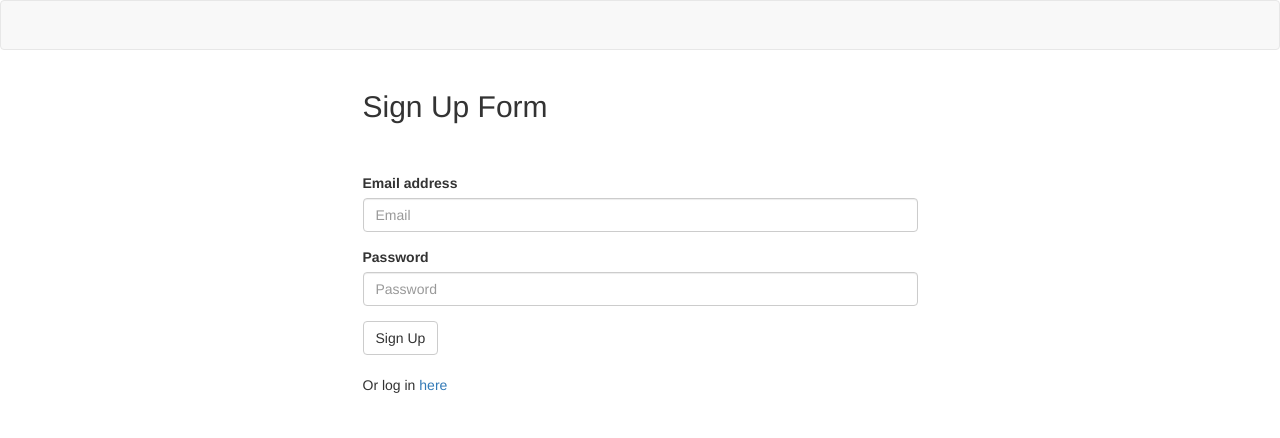
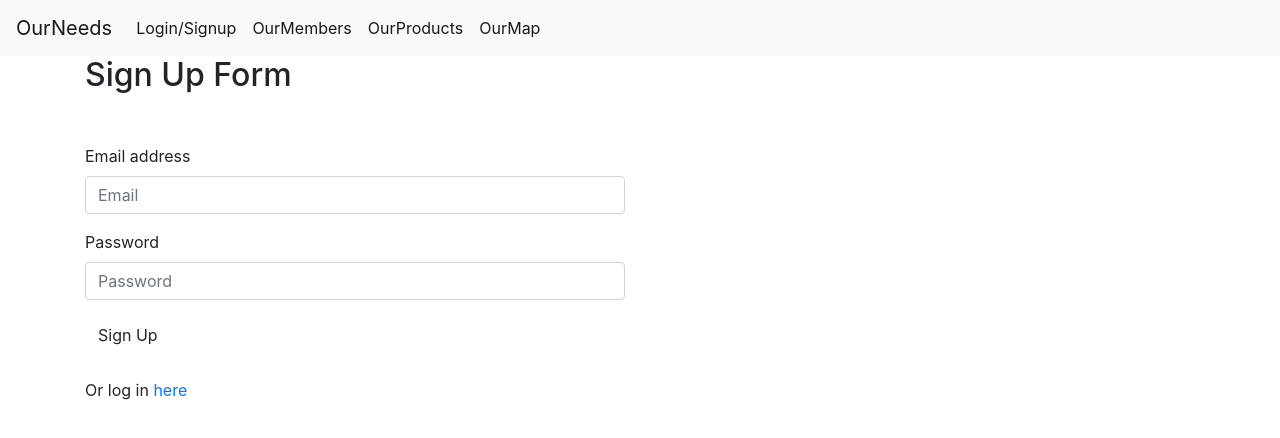
Before and after one commit to TestadeNevill/Group2Repo, a website: page public/signup.html in a window 1280 px wide. Drawn offline with nearby package versions, Linux system fonts and the light colour scheme.

Commit message:
Update signup.html

```diff
--- a/public/signup.html
+++ b/public/signup.html
@@ -1,3 +1,4 @@
+
 <!DOCTYPE html>
 <html lang="en">
 
@@ -5,14 +6,21 @@
   <title>Passport Authentication</title>
   <meta charset="UTF-8">
   <meta name="viewport" content="width=device-width, initial-scale=1">
-  <link rel="stylesheet" href="https://maxcdn.bootstrapcdn.com/bootswatch/3.3.7/lumen/bootstrap.min.css">
+  <link rel="stylesheet" href="https://stackpath.bootstrapcdn.com/bootstrap/4.5.2/css/bootstrap.min.css" integrity="sha384-JcKb8q3iqJ61gNV9KGb8thSsNjpSL0n8PARn9HuZOnIxN0hoP+VmmDGMN5t9UJ0Z" crossorigin="anonymous">
   <link href="stylesheets/style.css" rel="stylesheet">
 </head>
-
 <body>
-  <nav class="navbar navbar-default">
-    <div class="container-fluid">
-      <div class="navbar-header">
+  <nav class="navbar navbar-expand-lg navbar-light bg-light">
+    <a class="navbar-brand" href="#">OurNeeds</a>
+    <button class="navbar-toggler" type="button" data-toggle="collapse" data-target="#navbarNavAltMarkup" aria-controls="navbarNavAltMarkup" aria-expanded="false" aria-label="Toggle navigation">
+      <span class="navbar-toggler-icon"></span>
+    </button>
+    <div class="collapse navbar-collapse" id="navbarNavAltMarkup">
+      <div class="navbar-nav">
+        <a class="nav-item nav-link active" href="#">Login/Signup <span class="sr-only">(current)</span></a>
+        <a class="nav-item nav-link active" href="#">OurMembers</a>
+        <a class="nav-item nav-link active" href="#">OurProducts</a>
+        <a class="nav-item nav-link active" href="#">OurMap</a>
       </div>
     </div>
   </nav>
```
